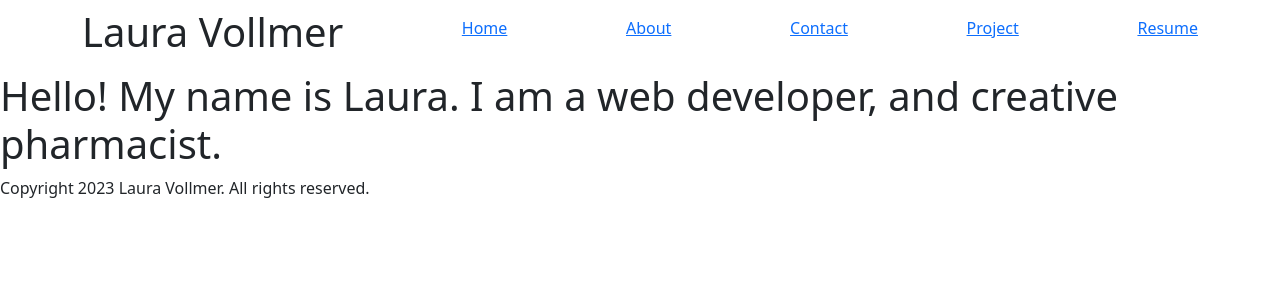
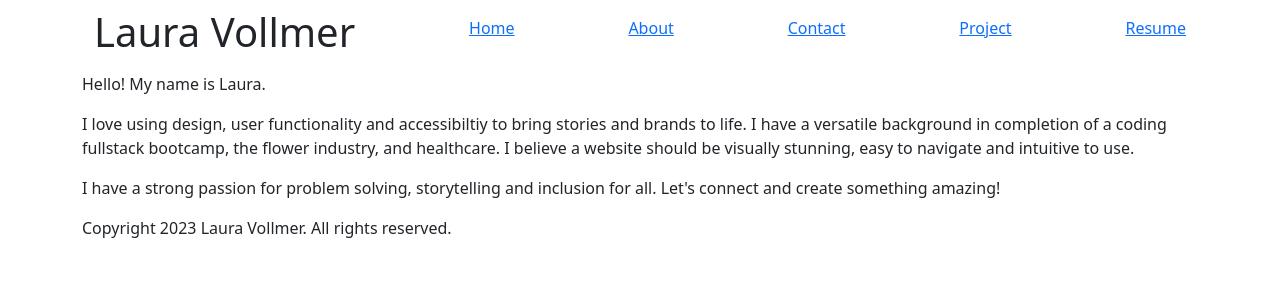
Before and after one commit to lavollmer/react-personal-website, a React (Vite) app: page /about in a window 1280 px wide. Shown: the top 300 px of the page. Built offline with nearby package versions, Linux system fonts and the light colour scheme.

Commit message:
adding information

```diff
--- /dev/null
+++ b/src/App.css
@@ -0,0 +1,3 @@
+body {
+  background-color: #FF76B5;
+}
--- a/src/App.jsx
+++ b/src/App.jsx
@@ -8,7 +8,9 @@ import AboutPage from "./components/AboutPage";
 import Project from "./components/Project";
 import Resume from "./components/Resume";
 import NotFound from "./components/NotFound";
-import Navigation from "./components/Navigation";
+import Container from "react-bootstrap/Container";
+import Row from "react-bootstrap/Row";
+import Col from "react-bootstrap/Col";
 //react-bootstrap imported
 import "bootstrap/dist/css/bootstrap.min.css";
 
@@ -21,6 +23,7 @@ export default function App() {
 
   return (
     <>
+      <Container>
         <Router>
           <Header contactData={contactData} />
           <Routes>
@@ -41,6 +44,7 @@ export default function App() {
           </Routes>
         </Router>
         <Footer />
+      </Container>
     </>
   );
 }
--- a/src/components/AboutPage.jsx
+++ b/src/components/AboutPage.jsx
@@ -2,10 +2,18 @@ export default function AboutPage() {
   return (
     <>
       <div>
-        <h1>
-          Hello! My name is Laura. I am a web developer, and creative
-          pharmacist.
-        </h1>
+        <p>Hello! My name is Laura. </p>
+        <p>
+          I love using design, user functionality and accessibiltiy to bring
+          stories and brands to life. I have a versatile background in
+          completion of a coding fullstack bootcamp, the flower industry, and
+          healthcare. I believe a website should be visually stunning, easy to
+          navigate and intuitive to use.
+        </p>
+        <p>
+          I have a strong passion for problem solving, storytelling and
+          inclusion for all. Let's connect and create something amazing!
+        </p>
       </div>
     </>
   );
--- a/src/components/Contact.jsx
+++ b/src/components/Contact.jsx
@@ -26,6 +26,7 @@ export default function Contact(props) {
         </p>
       </div>
       <div>
+        <p>Hello {props.contactData.name}!</p>
         <form>
           <p>Please enter your name:</p>
           <input
@@ -34,14 +35,14 @@ export default function Contact(props) {
             value={props.contactData.name}
             onChange={handleInputChange}
           />
-          <p>Please enter your email:</p>
+          <p>Please enter your email, {props.contactData.name}:</p>
           <input
             type="text"
             name="email"
             value={props.contactData.email}
             onChange={handleInputChange}
           />
-          <p>Please enter your question:</p>
+          <p>Please enter your question, {props.contactData.name}:</p>
           <textarea
             name="info"
             value={props.contactData.info}
@@ -50,8 +51,6 @@ export default function Contact(props) {
 
           <button>Submit Info</button>
         </form>
-
-        <p>Right now, your name is {props.contactData.name}.</p>
       </div>
     </>
   );
--- a/src/components/Home.jsx
+++ b/src/components/Home.jsx
@@ -1,7 +1,7 @@
 export default function Home() {
   return (
     <header>
-      <h1>Hello</h1>
+      <h1>Designer, Storyteller and User Experience Expert</h1>
     </header>
   );
 }
--- a/src/components/NotFound.jsx
+++ b/src/components/NotFound.jsx
@@ -1,7 +1,7 @@
 export default function NotFound() {
   return (
     <header>
-      <h1>Page not found.</h1>
+      <p>Page not found. Please select something else.</p>
     </header>
   );
 }
```
Also changed, not shown: src/components/Header.jsx (+0 -16 lines). Lines whose indentation alone changed are shown as unchanged.
